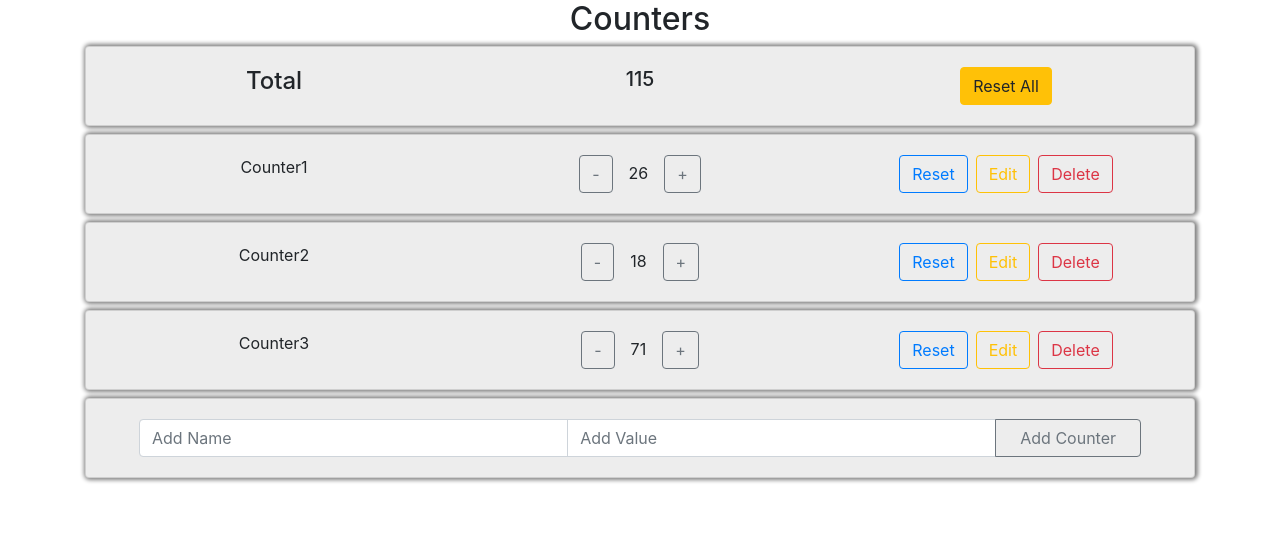
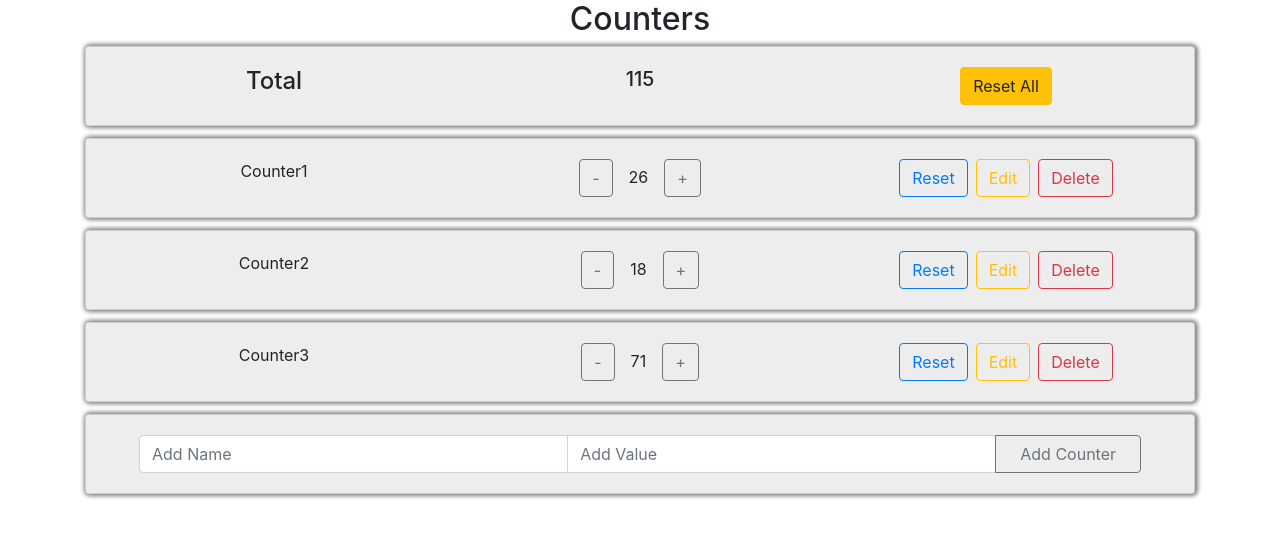
Before and after one commit to Volodymyr-Cherniak/Add-Counters-CRA-REDUX, a React (Create React App) app: page / in a window 1280 px wide. Shown: the top 538 px of the page. Built offline with nearby package versions, Linux system fonts and the light colour scheme.

Commit message:
add some change

```diff
--- a/src/App.css
+++ b/src/App.css
@@ -40,5 +40,6 @@
 .mainColor {
   background-color: #ededed;
   box-shadow: 1px 0 4px 2px gray;
+  margin-bottom: 12px;
 
 }
--- a/src/Components/AddCounter.js
+++ b/src/Components/AddCounter.js
@@ -16,7 +16,7 @@ const AddCounter = (props) => {
   };
 
   return (
-    <div className='card mb-2 mainColor'>
+    <div className='card mainColor'>
       <div className='card-body'>
         <div className='row'>
           <div className="input-group ml-5 mr-5">
--- a/src/Components/CounterItem.js
+++ b/src/Components/CounterItem.js
@@ -24,7 +24,7 @@ function CounterItem(props) {
   };
 
   return (
-    <div className='card mb-2 mainColor'>
+    <div className='card mainColor'>
       <div className='card-body'>
         <div className='row'>
           <div className='col text-center'>
--- a/src/Components/TotalCounters.js
+++ b/src/Components/TotalCounters.js
@@ -7,7 +7,7 @@ function TotalCounters(props) {
   const totalCountersValue = props.counters.reduce((acc, cur) => acc + cur.value, 0);
 
   return (
-    <div className='card mb-2 mainColor'>
+    <div className='card mainColor'>
       <div className="card-body">
         <div className="row">
           <div className="col text-center">
```
